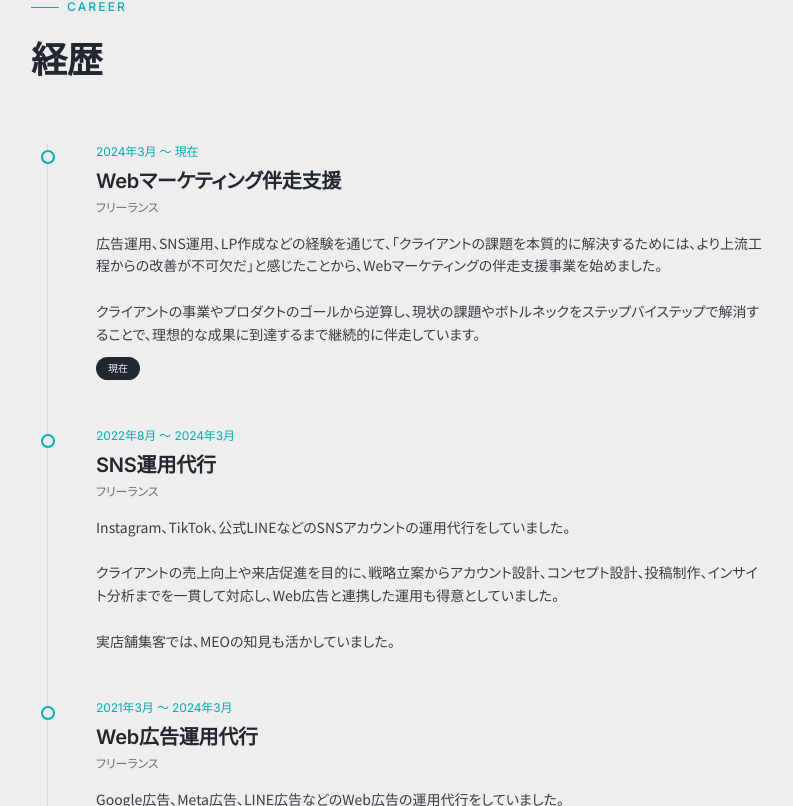
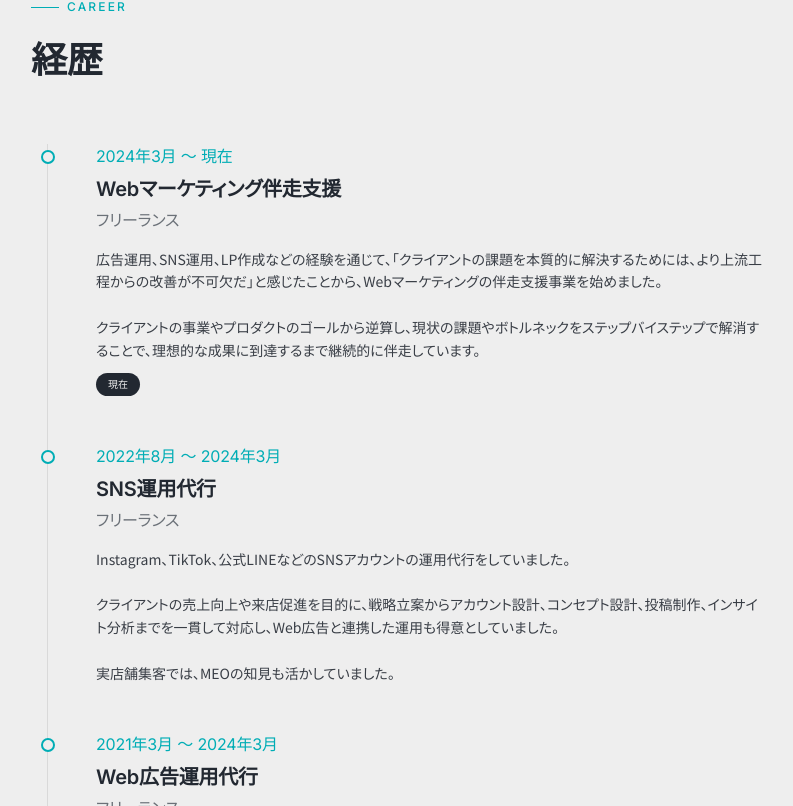
Before and after one commit to tomitayuto/portfolio-site, a Next.js app: page / in a window 1280 px wide. Shown: the part 6454-7260 px from the top of the page, without its empty margins (57-850 px from the left). Built offline with nearby package versions, Linux system fonts and the light colour scheme.

Commit message:
style(Career): period・roleのフォントサイズを拡大して可読性UP
タイトル：period/role が約 3:2 の比率になるよう調整。
- period: text-xs → text-sm md:text-base
- role:   text-xs → text-sm md:text-base

Co-Authored-By: Claude Opus 4.7 <noreply@anthropic.com>

```diff
--- a/app/components/Career.tsx
+++ b/app/components/Career.tsx
@@ -17,12 +17,12 @@ export default function Career() {
                 style={{ width: 14, height: 14 }}
                 aria-hidden
               />
-              <p className="font-display text-xs tracking-[0.18em] text-accent">{c.period}</p>
+              <p className="font-display text-sm tracking-[0.18em] text-accent md:text-base">{c.period}</p>
               <h3 className="mt-2 font-display text-lg font-semibold leading-snug tracking-tight text-foreground md:text-xl">
                 {c.title}
               </h3>
               {c.role && (
-                <p className="mt-1 font-display text-xs text-subtle">{c.role}</p>
+                <p className="mt-1 font-display text-sm text-subtle md:text-base">{c.role}</p>
               )}
               <p className="mt-4 max-w-2xl whitespace-pre-line text-sm leading-relaxed text-muted">{c.body}</p>
               {i === 0 && (
```
